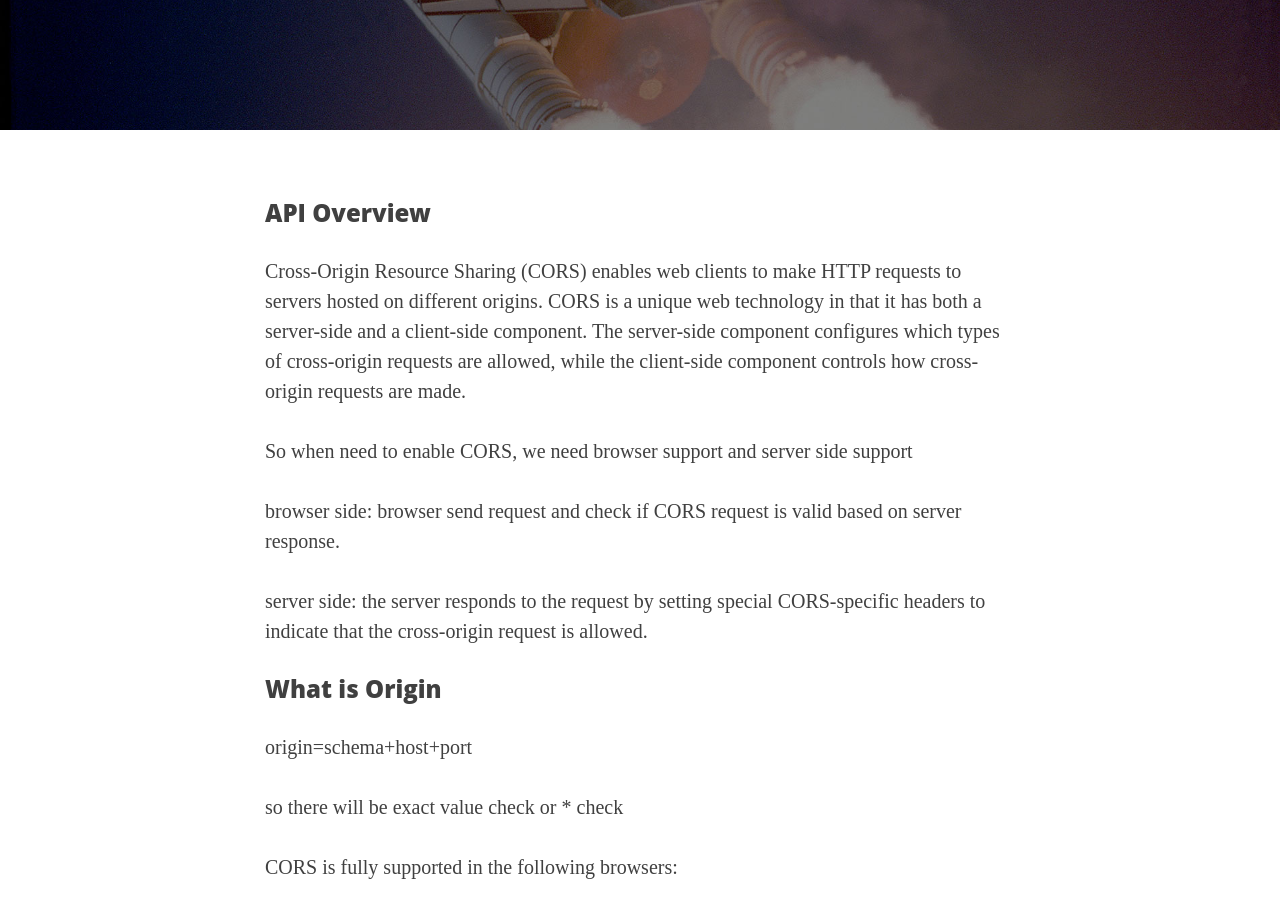
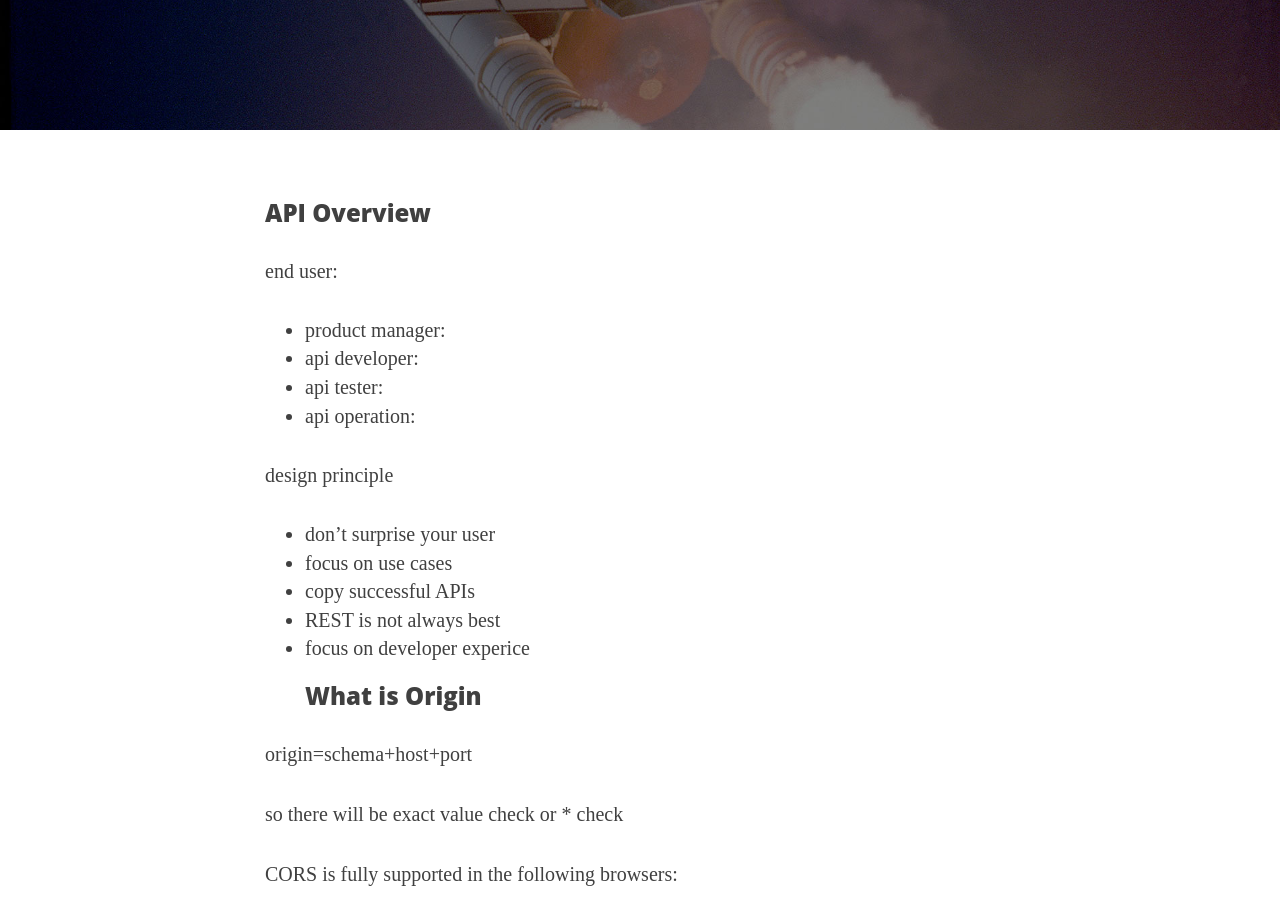
Before and after one commit to fudanzz/fudanzz.github.io, a Jekyll site: the page built from _posts/2016-10-24-rest-api-design.markdown, in a window 1280 px wide and 900 px high, scrolled down 283 px. Built offline with Jekyll 4.4.1, drawn with Linux system fonts in a browser that asks for light colours; nearby versions of some CDN libraries; some web fonts are replaced.

Commit message:
new post

```diff
--- a/_posts/2016-10-24-rest-api-design.markdown
+++ b/_posts/2016-10-24-rest-api-design.markdown
@@ -8,14 +8,20 @@ header-img: "img/post-bg-01.jpg"
 
 ### API Overview
 
-Cross-Origin Resource Sharing (CORS) enables web clients to make HTTP requests to servers hosted on different origins. CORS is a unique web technology in that it has both a server-side and a client-side component. The server-side component configures which types of cross-origin requests are allowed, while the client-side component controls how cross-origin requests are made.
+end user:
 
-So when need to enable CORS, we need browser support and server side support
+- product manager:
+- api developer:
+- api tester:
+- api operation:
 
-browser side: browser send request and check if CORS request is valid based on server response.
+design principle
 
-server side: the server responds to the request by setting special CORS-specific headers to indicate that the cross-origin request is allowed.
-
+- don’t surprise your user
+- focus on use cases
+- copy successful APIs
+- REST is not always best
+- focus on developer experice
 ### What is Origin
 
 origin=schema+host+port
```
